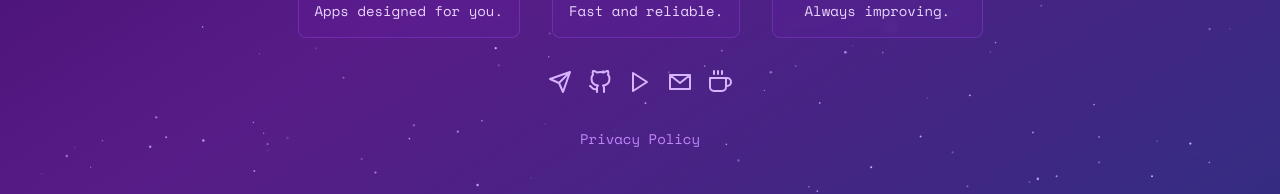
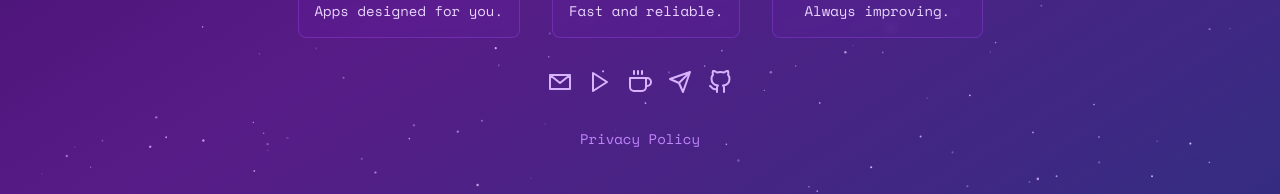
Before and after one commit to zejiran/alzus-apps-website, a Next.js app: page / in a window 1280 px wide. Shown: the part 536-730 px from the top of the page. Built offline with nearby package versions, Linux system fonts and the light colour scheme; no server answers.

Commit message:
Reorder social links: email, Play, coffee, Telegram, GitHub

```diff
--- a/src/app/page.tsx
+++ b/src/app/page.tsx
@@ -109,17 +109,17 @@ export default function Home() {
         transition={{ duration: 0.6, delay: 0.4, ease: "easeOut" }}
         className="flex space-x-4 relative z-20"
       >
-        <SocialLink href="https://t.me/juanszalegria" icon="telegram" />
-        <SocialLink href="https://github.com/zejiran" icon="github" />
+        <SocialLink href="mailto:juanszalegria@gmail.com" icon="email" />
         <SocialLink
           href="https://play.google.com/store/apps/dev?id=6019444648349159980"
           icon="googleplay"
         />
-        <SocialLink href="mailto:juanszalegria@gmail.com" icon="email" />
         <SocialLink
           href="https://buymeacoffee.com/juanszalegria"
           icon="coffee"
         />
+        <SocialLink href="https://t.me/juanszalegria" icon="telegram" />
+        <SocialLink href="https://github.com/zejiran" icon="github" />
       </motion.div>
 
       <motion.div
```
